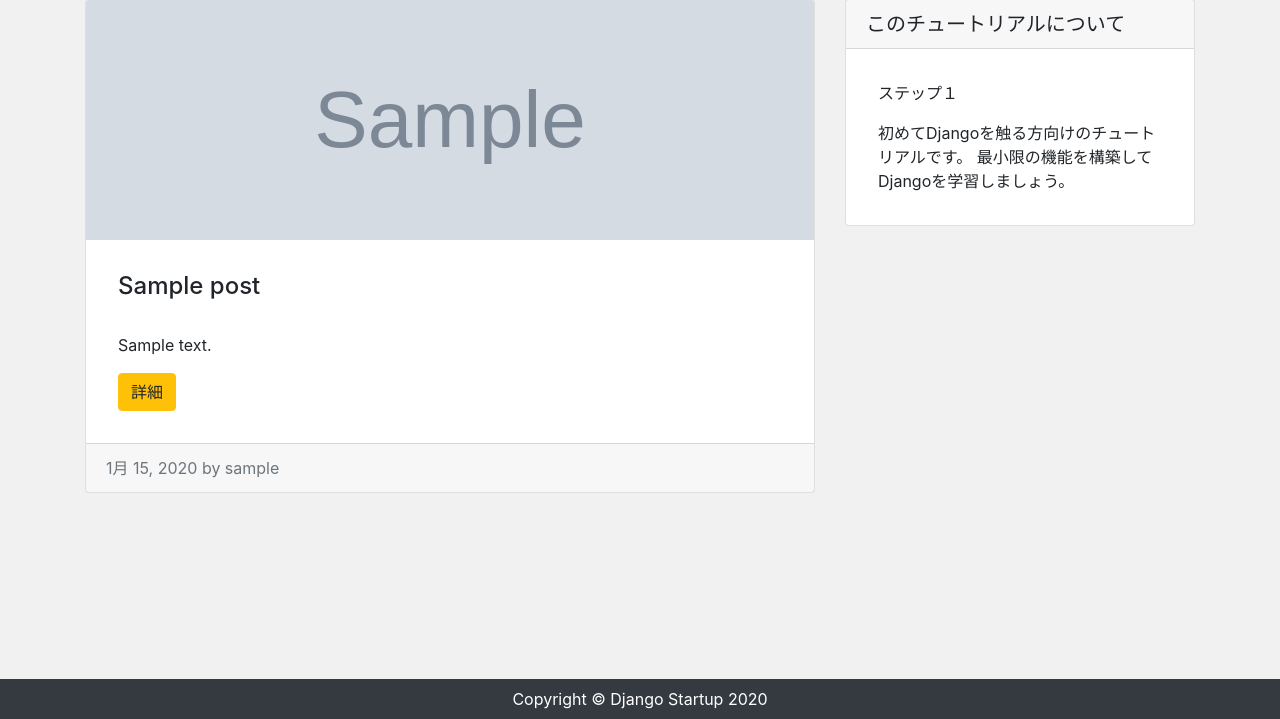
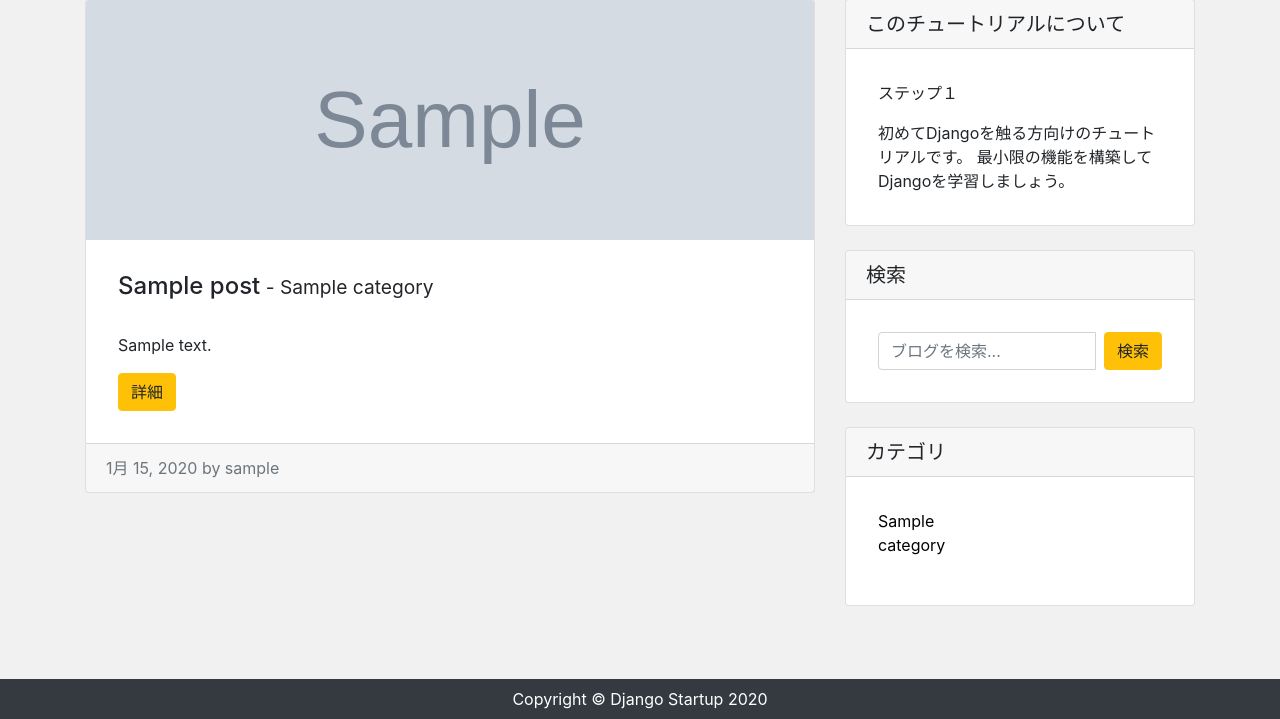
Before and after one commit to reomatsuoka/django-blog-practice2, a Django app: page / in a window 1280 px wide. Shown: the part 81-800 px from the top of the page. Run offline with Django 3.2, Linux system fonts and the light colour scheme; tables that the repository leaves empty hold one stand-in row (values such as "Sample post"); grey boxes marked "Sample" are stand-in pictures; some libraries are stand-ins or nearby versions.

Commit message:
新機能

```diff
--- /dev/null
+++ b/app/context_processors.py
@@ -0,0 +1,8 @@
+from .models import Category
+
+def common(request):
+    category_data = Category.objects.all()
+    context = {
+        'category_data': category_data,
+    }
+    return context
--- a/app/models.py
+++ b/app/models.py
@@ -10,7 +10,7 @@ class Category(models.Model):
 
 class Post(models.Model):
     author = models.ForeignKey(settings.AUTH_USER_MODEL, on_delete=models.CASCADE)
-    category = models.ForeignKey(Category, verbose_name='カテゴリ', on_delete=models.PROTECT)
+    category = models.ForeignKey(Category, verbose_name="カテゴリ", on_delete=models.PROTECT)
     title = models.CharField("タイトル", max_length=50)
     image = models.ImageField(upload_to='images', verbose_name='イメージ画像', null=True, blank=True)
     content = models.TextField("本文")
--- a/app/static/css/style.css
+++ b/app/static/css/style.css
@@ -63,3 +63,12 @@ main {
     width:100%;
     height: 400px;
 }
+
+a{
+    color:black;
+}
+
+a:hover{
+    text-decoration: none;
+    color: orange;
+}
--- a/app/templates/app/index.html
+++ b/app/templates/app/index.html
@@ -4,13 +4,16 @@
 
 <div class="row my-4">
     <div class="col-md-8">
+        {% if keyword %}
+            <h4 class="mb-4">「{{ keyword }}」の検索結果</h4>
+        {% endif %}
         {% for post in post_data %}
             <div class="card mb-4 index">
                 {% if post.image %}
                 <img class="card-img-top index-img" src="{{ post.image.url }}" alt="">
                 {% endif %}
                 <div class="card-body">
-                    <h2 class="card-title">{{ post.title }}</h2>
+                    <h2 class="card-title">{{ post.title }}<span class="small"> - {{post.category}}</span></h2>
                     <p class="card-text">{{ post.content|truncatechars:100 }}</p>
                     <div class="btn btn-warning">詳細</div>
                 </div>
@@ -33,6 +36,35 @@
                 </p>
             </div>
         </div>
+
+        <div class="card my-4">
+            <h5 class="card-header">検索</h5>
+            <div class="card-body">
+                <form method="get" action="{% url 'search' %}" class="input-group">
+                    <input type="text" class="form-control" name="keyword" placeholder="ブログを検索...">
+                    <button class="btn btn-warning ml-2" type="submit">検索</button>
+                </form>
+            </div>
+        </div>
+
+        <div class="card my-4">
+            <h5 class="card-header">カテゴリ</h5>
+            <div class="card-body">
+                <div class="row">
+                    {% for category in category_data %}
+                        <div class="col-md-6">
+                            <ul class="list-unstyled">
+                                <li>
+                                    <a href="{% url 'category' category %}">
+                                        {{ category.name }}
+                                    </a>
+                                </li>
+                            </ul>
+                        </div>
+                    {% endfor %}
+                </div>
+            </div>
+        </div>
     </div>
 </div>
 
--- a/app/templates/app/post_detail.html
+++ b/app/templates/app/post_detail.html
@@ -3,11 +3,12 @@
 {% block content %}
 
 <h2 class="my-4">{{ post_data.title }}</h2>
+<p>{{ post_data.category }}</p>
 <hr>
 <p>{{post_data.created}} by {{ post_data.author }}</p>
 <hr>
 {% if post_data.image %}
-    <img class="rounded detail-img" src="{{post_data.image.url}}" alt="">
+    <img class="rounded detail-img" src="{{ post_data.image.url }}" alt="">
 {% endif %}
 <p>{{ post_data.content|linebreaksbr }}</p>
 {% if user.is_authenticated %}
--- a/app/templates/app/post_form.html
+++ b/app/templates/app/post_form.html
@@ -12,6 +12,9 @@
         {% render_field form.title class="form-control" placeholder="タイトルを入力" %}
     </div>
     <div class="formpost">
+        {% render_field form.category class="form-control" placeholder="カテゴリを入力" %}
+    </div>
+    <div class="formpost">
         {{ form.image }}
     </div>
     <div class="formpost">
--- a/app/urls.py
+++ b/app/urls.py
@@ -7,4 +7,6 @@ urlpatterns =[
     path('post/new/', views.CreatePostView.as_view(), name="post_new"),
     path('post/<int:pk>/edit/', views.PostEditView.as_view(), name="post_edit"),
     path('post/<int:pk>/delete/', views.PostDeleteView.as_view(), name="post_delete"),
+    path('category/<str:category>/', views.CategoryView.as_view(), name="category"),
+    path('search/', views.SearchView.as_view(), name="search"),
 ]
--- a/app/views.py
+++ b/app/views.py
@@ -1,8 +1,11 @@
 from django.shortcuts import render, redirect
 from django.views.generic import View
-from .models import Post
+from .models import Post, Category
 from .forms import PostForm
 from django.contrib.auth.mixins import LoginRequiredMixin
+from django.db.models import Q
+from functools import reduce
+from operator import and_
 
 
 
@@ -35,6 +38,9 @@ class CreatePostView(LoginRequiredMixin, View):
             post_data = Post()
             post_data.author = request.user
             post_data.title = form.cleaned_data['title']
+            category = form.cleaned_data['category']
+            category_data = Category.objects.get(name=category)
+            post_data.category = category_data
             post_data.content = form.cleaned_data['content']
             if request.FILES:
                 post_data.image = request.FILES.get('image')
@@ -52,6 +58,7 @@ class PostEditView(LoginRequiredMixin, View):
             request.POST or None,
             initial={
                 'title': post_data.title,
+                'category':post_data.category,
                 'content': post_data.content,
                 'image': post_data.image,
             }
@@ -66,6 +73,9 @@ class PostEditView(LoginRequiredMixin, View):
         if form.is_valid():
             post_data= Post.objects.get(id=self.kwargs['pk'])
             post_data.title= form.cleaned_data['title']
+            category = form.cleaned_data['category']
+            category_data = Category.objects.get(name=category)
+            post_data.category = category_data
             post_data.content= form.cleaned_data['content']
             if request.FILES:
                 post_data.image = request.FILES.get('image')
@@ -87,3 +97,32 @@ class PostDeleteView(View):
         post_data = Post.objects.get(id=self.kwargs['pk'])
         post_data.delete()
         return redirect('index')
+
+class CategoryView(View):
+    def get(self, request, *args, **kwargs):
+        category_data = Category.objects.get(name=self.kwargs['category'])
+        post_data =Post.objects.order_by('-id').filter(category=category_data)
+        return render(request, 'app/index.html',{
+            'post_data': post_data
+        })
+
+class SearchView(View):
+    def get(self, request, *args, **kwargs):
+        post_data = Post.objects.order_by("-id")
+        keyword = request.GET.get('keyword')
+
+        if keyword:
+            # 全角と半角の空文字列を除外
+            exclusion_list = set([' ', '　'])
+            query_list = ''
+            for word in keyword:
+                if not word in exclusion_list:
+                    query_list += word
+                    # icontains=部分一致,１文字ずつ抽出？
+            query = reduce(and_, [Q(title__icontains=q) | Q(content__icontains=q) for q in query_list])
+            post_data = post_data.filter(query)
+
+        return render(request, 'app/index.html',{
+            'keyword' : keyword,
+            'post_data' : post_data
+        })
--- a/mysite/settings.py
+++ b/mysite/settings.py
@@ -69,6 +69,7 @@ TEMPLATES = [
                 'django.template.context_processors.request',
                 'django.contrib.auth.context_processors.auth',
                 'django.contrib.messages.context_processors.messages',
+                'app.context_processors.common',
             ],
         },
     },
```
Also changed, not shown: app/forms.py (+7 -0 lines), app/migrations/0001_initial.py, app/migrations/0002_post_image.py (deleted), app/migrations/0003_auto_20201211_2232.py (deleted).
